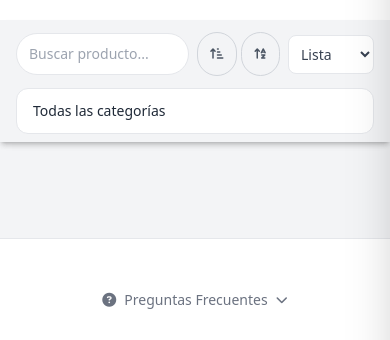
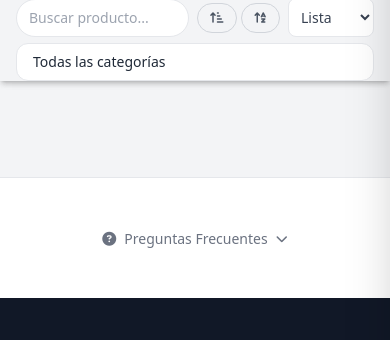
Before and after one commit to fschembre4/DistribuidoraBF, a website: page public/index.html in a window 390 px wide. Shown: the part 129-469 px from the top of the page. Drawn offline with Linux system fonts and the light colour scheme; no server answers.

Commit message:
Compact mobile: reduce header, search, category padding

```diff
--- a/public/index.html
+++ b/public/index.html
@@ -94,7 +94,7 @@
 
     <div class="sticky top-0 z-50 bg-white dark:bg-gray-800 shadow-md">
         <header>
-            <div class="container mx-auto px-4 py-4 flex justify-between items-center">
+            <div class="container mx-auto px-4 py-2.5 flex justify-between items-center">
                 <div id="brand-container" class="flex flex-col cursor-pointer select-none relative" onclick="location.reload()" title="Recargar catálogo">
                     <div id="brand-tilt" class="brand-tilt flex items-center">
                         <div class="brand-tilt-inner flex items-center">
@@ -132,7 +132,7 @@
                             class="absolute -top-2 -right-2 bg-red-500 text-xs rounded-full h-5 w-5 flex items-center justify-center hidden">0</span></button>
                 </div>
             </div>
-            <div class="sm:hidden container mx-auto px-4 pb-6 flex items-center justify-between">
+            <div class="sm:hidden container mx-auto px-4 pb-2 flex items-center justify-between">
                 <div></div>
                 <div class="flex space-x-3">
                     <div class="bg-gray-200 dark:bg-gray-700 rounded-full p-0.5 flex text-xs font-semibold">
@@ -155,15 +155,15 @@
         </header>
 
         <div class="bg-gray-100 dark:bg-gray-900 shadow-md">
-            <div class="container mx-auto px-4 py-3 flex items-center gap-2 sm:gap-3 overflow-hidden">
+            <div class="container mx-auto px-4 py-1.5 flex items-center gap-2 sm:gap-3 overflow-hidden">
                 <input type="text" id="search-input" onkeyup="filterProducts()" placeholder="Buscar producto..."
-                    class="flex-1 min-w-0 px-3 sm:px-5 py-2.5 border dark:border-gray-600 rounded-full focus:outline-none focus:ring-2 focus:ring-brand-500 bg-white dark:bg-gray-700 text-gray-800 dark:text-white text-sm">
+                    class="flex-1 min-w-0 px-3 sm:px-5 py-2 border dark:border-gray-600 rounded-full focus:outline-none focus:ring-2 focus:ring-brand-500 bg-white dark:bg-gray-700 text-gray-800 dark:text-white text-sm">
                 <div class="flex items-center gap-1 sm:gap-2 shrink-0">
                     <button onclick="sortProducts('price')" id="sort-price" title="Ordenar por precio"
-                        class="min-h-[44px] px-3 sm:px-4 py-2 border border-gray-300 dark:border-gray-600 rounded-full text-xs font-medium text-gray-600 dark:text-gray-300 hover:bg-gray-200 dark:hover:bg-gray-700"><i
+                        class="px-3 sm:px-4 py-1.5 sm:py-2 border border-gray-300 dark:border-gray-600 rounded-full text-xs font-medium text-gray-600 dark:text-gray-300 hover:bg-gray-200 dark:hover:bg-gray-700"><i
                             class="fa-solid fa-arrow-up-short-wide text-xs"></i></button>
                     <button onclick="sortProducts('alpha')" id="sort-alpha" title="Ordenar alfabético"
-                        class="min-h-[44px] px-3 sm:px-4 py-2 border border-gray-300 dark:border-gray-600 rounded-full text-xs font-medium text-gray-600 dark:text-gray-300 hover:bg-gray-200 dark:hover:bg-gray-700"><i
+                        class="px-3 sm:px-4 py-1.5 sm:py-2 border border-gray-300 dark:border-gray-600 rounded-full text-xs font-medium text-gray-600 dark:text-gray-300 hover:bg-gray-200 dark:hover:bg-gray-700"><i
                             class="fa-solid fa-arrow-up-a-z text-xs"></i></button>
                 </div>
                 <select id="view-select" onchange="setView(this.value)"
@@ -185,9 +185,9 @@
                 </div>
             </div>
 
-            <div class="container mx-auto px-4 pb-2 sm:pb-3">
+            <div class="container mx-auto px-4 pb-1.5 sm:pb-3">
                 <select id="category-select" onchange="setCategory(this.value)"
-                    class="w-full sm:hidden px-4 py-3 border dark:border-gray-600 rounded-xl text-sm focus:outline-none focus:ring-2 focus:ring-brand-500 bg-white dark:bg-gray-700 text-gray-800 dark:text-white appearance-none">
+                    class="w-full sm:hidden px-4 py-2 border dark:border-gray-600 rounded-xl text-sm focus:outline-none focus:ring-2 focus:ring-brand-500 bg-white dark:bg-gray-700 text-gray-800 dark:text-white appearance-none">
                     <option value="Todos">Todas las categorías</option>
                 </select>
                 <div id="cat-buttons-mayor" class="hidden sm:flex flex-wrap gap-2">
```
